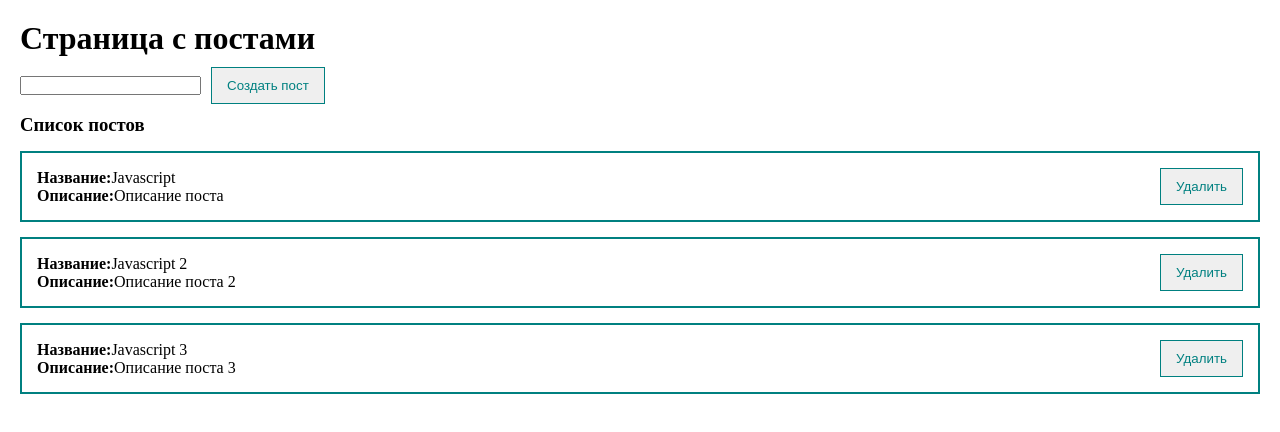
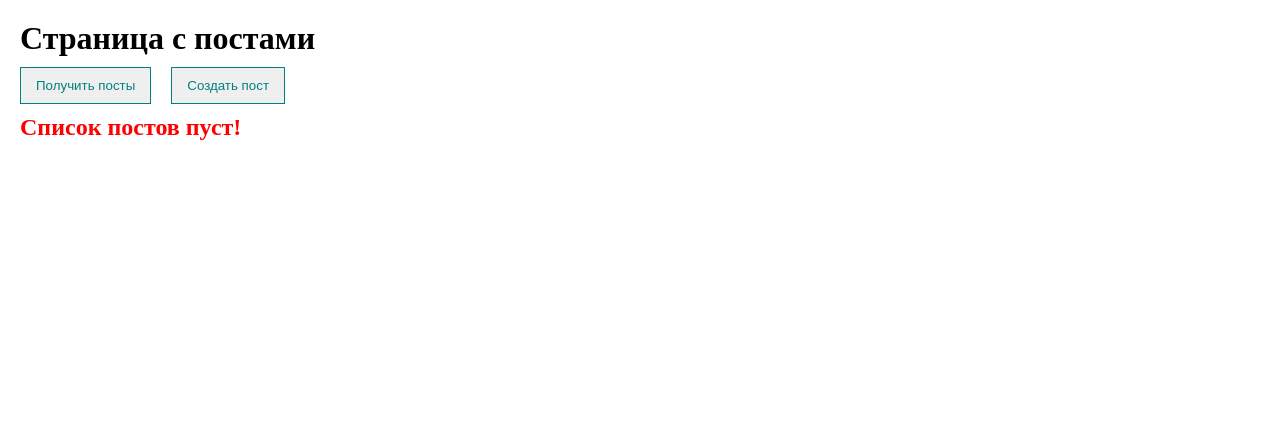
Before and after one commit to denm76/vue3course, a Vue app: page / in a window 1280 px wide. Shown: the top 432 px of the page. Built offline with nearby package versions, Linux system fonts and the light colour scheme.

Commit message:
Добавлена функци получения постов с сервера по нажатию на кнопку при помощи axios

```diff
--- a/package.json
+++ b/package.json
@@ -7,6 +7,7 @@
     "build": "vue-cli-service build"
   },
   "dependencies": {
+    "axios": "^0.21.1",
     "core-js": "^3.6.5",
     "vue": "^3.0.0",
     "vue-router": "^4.0.0-0",
--- a/src/App.vue
+++ b/src/App.vue
@@ -1,7 +1,8 @@
 <template>
     <div class="app">
         <h1>Страница с постами</h1>
-        <input type="text" v-model.trim="modificatorValue"><!-- trim обрезает пробелы с начала и конца вводимой строки, number приводит к числу-->
+<!--        <input type="text" v-model.trim="modificatorValue">&lt;!&ndash; trim обрезает пробелы с начала и конца вводимой строки, number приводит к числу&ndash;&gt;-->
+        <my-button @click="fetchPosts" style="margin-right: 10px">Получить посты</my-button>
         <my-button
                 @click="showDialog" style="margin:10px 10px">Создать пост</my-button>
         <my-dialog v-model:show = "dialogVisible">
@@ -22,6 +23,8 @@
 <script>
 import PostForm from "@/components/PostForm";
 import PostList from "@/components/PostList";
+import axios from "axios";
+
 export default {
     components:{
         PostList, PostForm
@@ -29,11 +32,7 @@ export default {
 
     data() {
         return {
-            posts: [
-                {id: 1, title: 'Javascript', body: 'Описание поста'},
-                {id: 2, title: 'Javascript 2', body: 'Описание поста 2'},
-                {id: 3, title: 'Javascript 3', body: 'Описание поста 3'},
-            ],
+            posts: [],
             dialogVisible: false,
             modificatorValue: '',
         }
@@ -42,13 +41,23 @@ export default {
     methods: {
         createPost(post) {
            this.posts.push(post);
-           this.dialogVisible = false
+           this.dialogVisible = false;
         },
         removePost(post){
-            this.posts = this.posts.filter(p => p.id !== post.id)
+            this.posts = this.posts.filter(p => p.id !== post.id);
         },
         showDialog(){
-            this.dialogVisible = true
+            this.dialogVisible = true;
+        },
+        async fetchPosts(){
+            try {
+                const response = await axios.get('https://jsonplaceholder.typicode.com/posts?_limit=10');
+                console.log(response);
+                this.posts = response.data;
+            }
+            catch (e) {
+                alert('Ошибка!');
+            }
         }
         // inputTitle(event){
         //     this.title = event.target.value;
```
Also changed, not shown: 1 other file (tests, documents, lock files or other folders).
